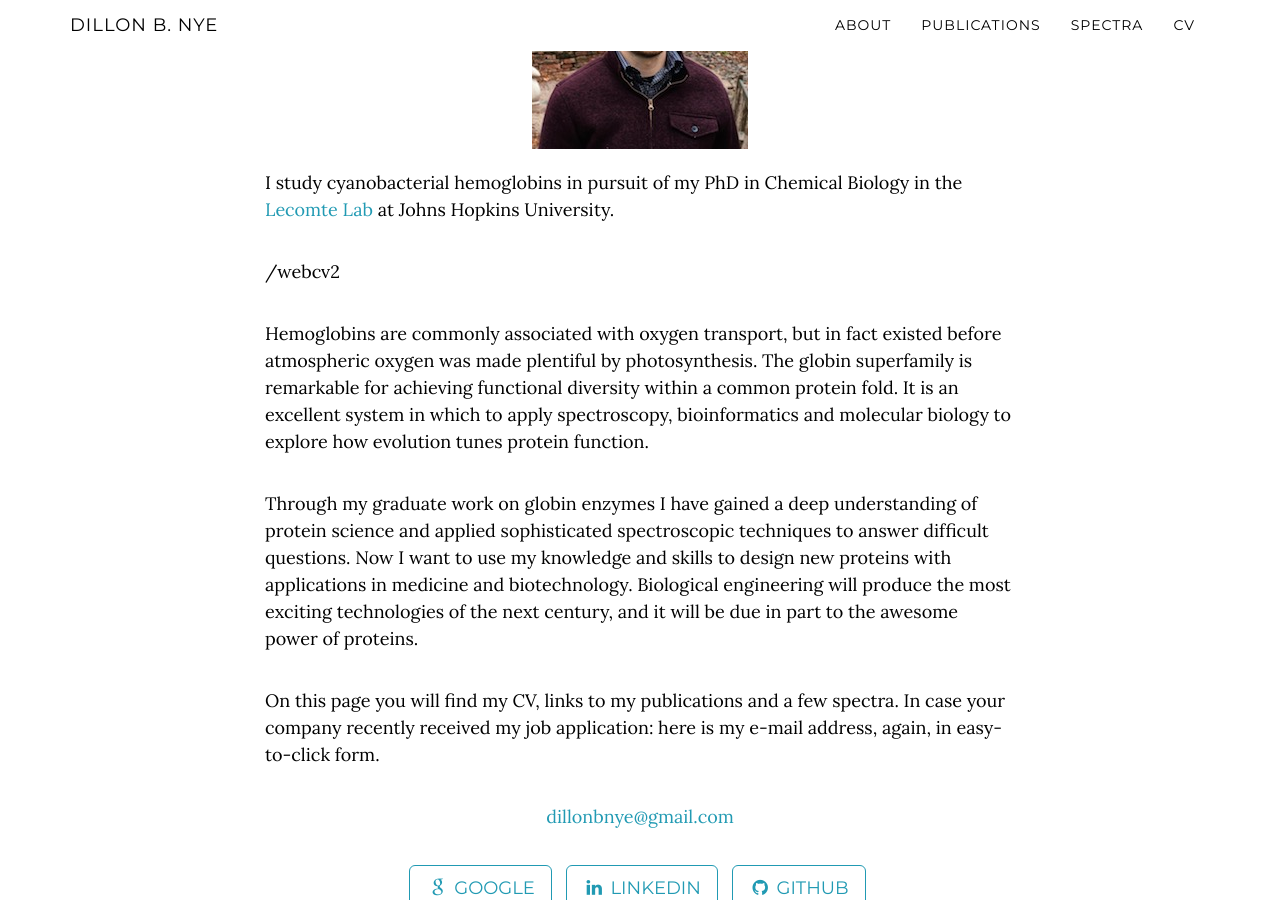
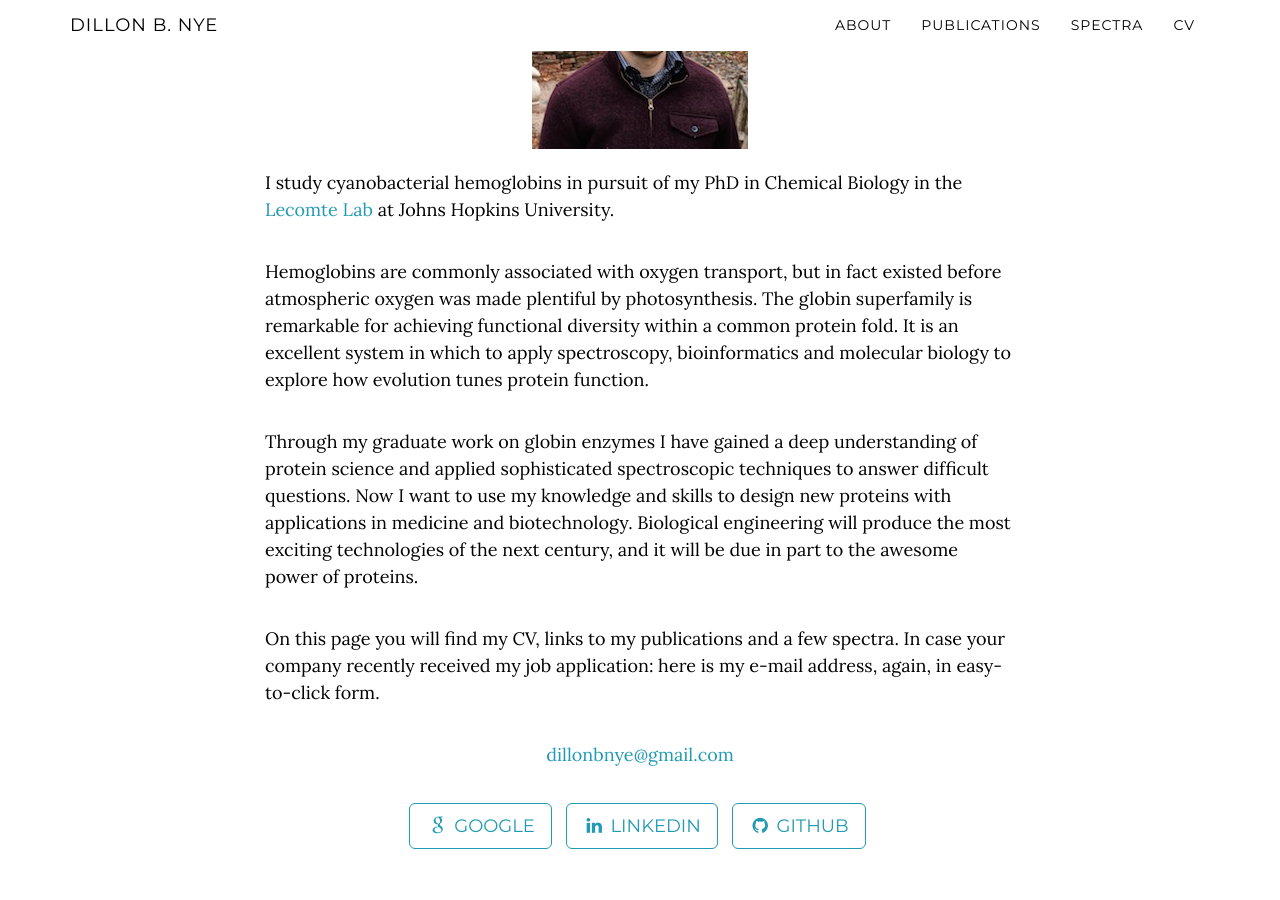
Before and after one commit to dillonbnye/webcv2, a Jekyll site: the page built from index.html, in a window 1280 px wide and 900 px high, scrolled down 1128 px. Built offline with Jekyll 4.4.1, drawn with Linux system fonts in a browser that asks for light colours; nearby versions of some CDN libraries.

Commit message:
Update about.html

```diff
--- a/_includes/about.html
+++ b/_includes/about.html
@@ -13,7 +13,6 @@
             <div class="col-lg-8 col-lg-offset-2 text-left">
                 <p>I study cyanobacterial hemoglobins in pursuit of my PhD in Chemical Biology in the <a href="http://sites.krieger.jhu.edu/lecomte-lab/">Lecomte Lab</a> at Johns Hopkins University.
                 </p>
-                <p>{{site.baseurl}}</p>
                 <p>Hemoglobins are commonly associated with oxygen transport, but in fact existed before atmospheric oxygen was made plentiful by photosynthesis. The globin superfamily is remarkable for achieving functional diversity within a common protein fold. It is an excellent system in which to apply spectroscopy, bioinformatics and molecular biology to explore how evolution tunes protein function.</p>
                 <p>Through my graduate work on globin enzymes I have gained a deep understanding of protein science and applied sophisticated spectroscopic techniques to answer difficult questions. Now I want to use my knowledge and skills to design new proteins with applications in medicine and biotechnology. Biological engineering will produce the most exciting technologies of the next century, and it will be due in part to the awesome power of proteins.</p>
                 <p>On this page you will find my CV, links to my publications and a few spectra. In case your company recently received my job application: here is my e-mail address, again, in easy-to-click form.
```
